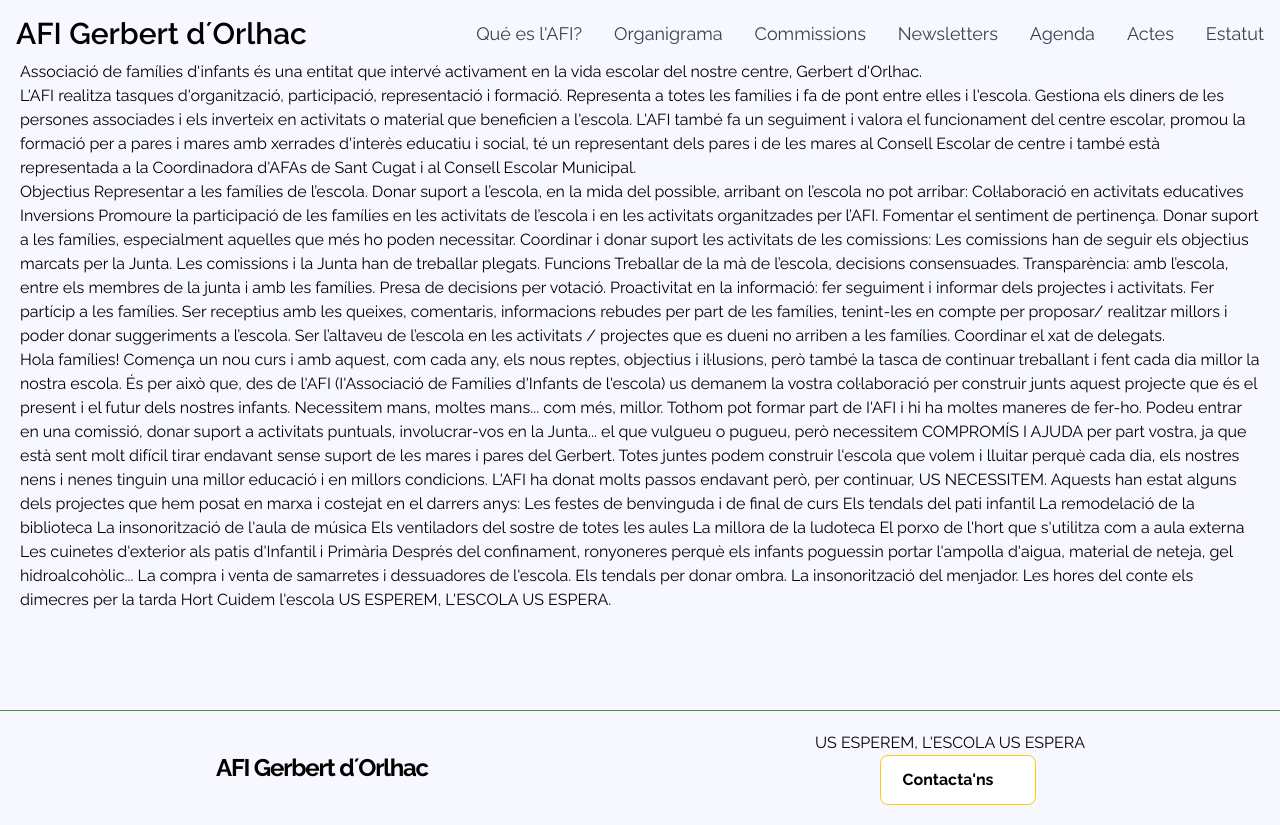
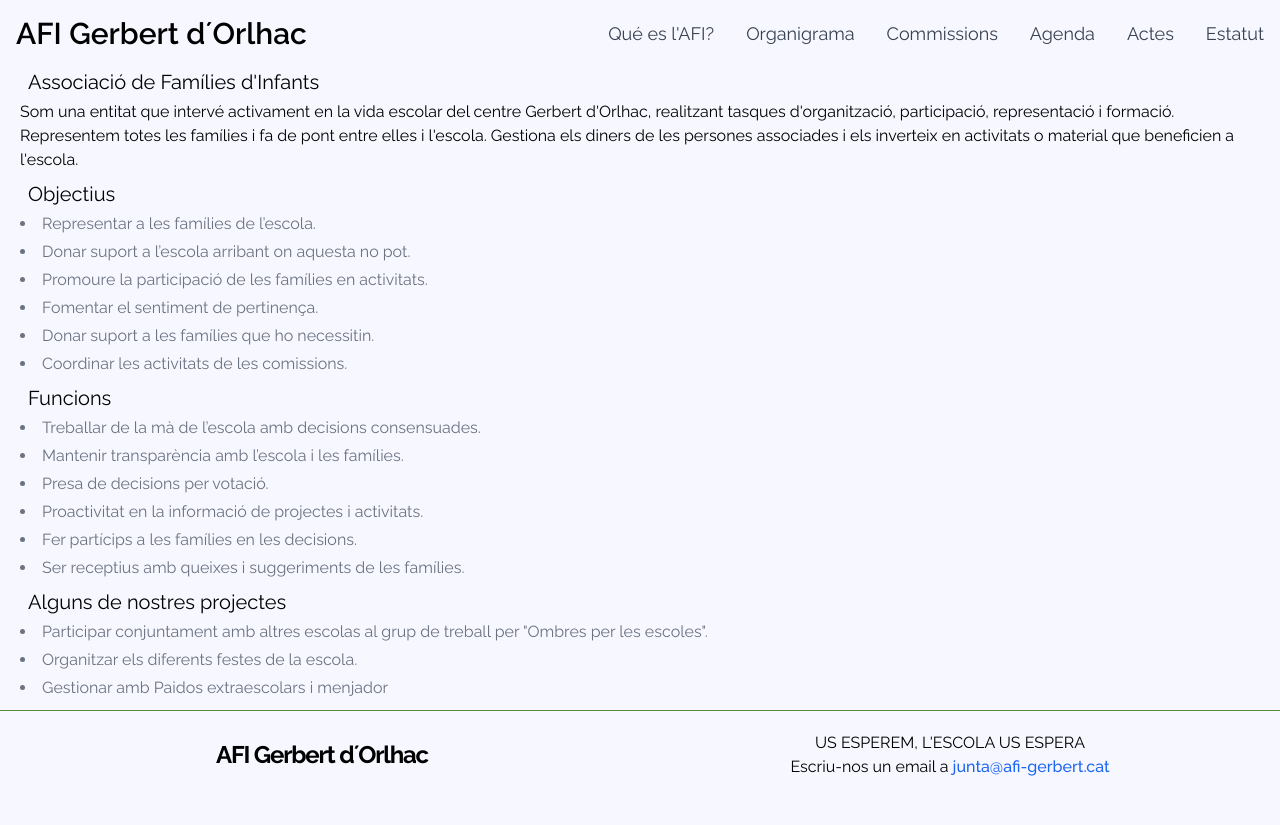
Before and after one commit to riimako/afi-blog, a Next.js app: page /que-es-lafi in a window 1280 px wide. After the commit the page ends 800 px from the top, so only its background shows below. Built offline with nearby package versions, Linux system fonts and the light colour scheme.

Commit message:
fix: remove not working parts

```diff
--- a/src/app/_components/comission-card.tsx
+++ b/src/app/_components/comission-card.tsx
@@ -20,7 +20,7 @@ export function ComissionCard({ title, excerpt, slug }: Readonly<Props>) {
     >
       <h3 className="text-xl leading-snug">{title}</h3>
       <p className="text-md leading-relaxed mb-1">{excerpt}</p>
-      <Button color="blue" className="font-bold">
+      {/* <Button color="blue" className="font-bold">
         Llegir més
         <svg
           className="-mr-1 ml-2 h-4 w-4"
@@ -34,7 +34,7 @@ export function ComissionCard({ title, excerpt, slug }: Readonly<Props>) {
             clipRule="evenodd"
           />
         </svg>
-      </Button>
+      </Button> */}
     </Card>
   );
 }
--- a/src/app/_components/footer.tsx
+++ b/src/app/_components/footer.tsx
@@ -1,6 +1,5 @@
 import Container from "@/app/_components/container";
 import { AFI_NAME } from "../../lib/constants";
-import { Button } from "flowbite-react";
 
 export function Footer() {
   return (
@@ -12,23 +11,11 @@ export function Footer() {
           </h3>
           <div className="flex items-center flex-col  lg:w-1/2">
             <h5>US ESPEREM, L'ESCOLA US ESPERA</h5>
-            <div className="flex flex-col lg:flex-row justify-center items-center lg:pl-4">
-              <Button color="yellow" size="lg" className="font-bold">
-                <a href="mailto:afi.gerbert@gmail.com"> Contacta'ns</a>
-                <svg
-                  className="-mr-1 ml-2 h-4 w-4"
-                  fill="white"
-                  viewBox="0 0 20 20"
-                  xmlns="http://www.w3.org/2000/svg"
-                >
-                  <path
-                    fillRule="evenodd"
-                    d="M10.293 3.293a1 1 0 011.414 0l6 6a1 1 0 010 1.414l-6 6a1 1 0 01-1.414-1.414L14.586 11H3a1 1 0 110-2h11.586l-4.293-4.293a1 1 0 010-1.414z"
-                    clipRule="evenodd"
-                  />
-                </svg>
-              </Button>
-            </div>
+            <h6>
+              Escriu-nos un email a{" "}
+              <a className='font-medium text-blue-600 dark:text-blue-500 hover:underline' href="mailto:junta@afi-gerbert.cat">junta@afi-gerbert.cat</a>
+            </h6>
+
           </div>
         </div>
       </Container>
--- a/src/app/_components/navbar.tsx
+++ b/src/app/_components/navbar.tsx
@@ -66,7 +66,7 @@ const HeaderNav = () => {
         <NavbarLink href="/que-es-lafi">Qué es l'AFI?</NavbarLink>
         <NavbarLink href="/que-es-lafi/organigrama">Organigrama</NavbarLink>
         <NavbarLink href="/comissions">Commissions</NavbarLink>
-        <NavbarLink href="/newsletters">Newsletters</NavbarLink>
+        {/* <NavbarLink href="/newsletters">Newsletters</NavbarLink> */}
         <NavbarLink href="/agenda">Agenda</NavbarLink>
         <NavbarLink href="/actes">Actes</NavbarLink>
         <NavbarLink href="/estatut">Estatut</NavbarLink>
--- a/src/app/_components/twitter.tsx
+++ b/src/app/_components/twitter.tsx
@@ -22,9 +22,9 @@ const Twitter = () => {
   return (
     <div className="flex flex-col md:flex-row md:justify-around mt-8 items-center">
       <Suspense fallback={<TweetSkeleton />}>
+        <TweetPage id={"1795182231566061863"} />
         <TweetPage id={"1786484602380415329"} />
         <TweetPage id={"1785221776303079712"} />
-        <TweetPage id={"1785072111461011967"} />
       </Suspense>
     </div>
   );
--- a/src/app/actes/page.tsx
+++ b/src/app/actes/page.tsx
@@ -21,7 +21,11 @@ export default function Page() {
       </p>
       <Accordion className="mt-4 mb-3">
         <Accordion.Panel>
-          <Accordion.Title className="text-2xl">2023-2024</Accordion.Title>
+          <Accordion.Title className="text-2xl">2024-2025</Accordion.Title>
+          <Accordion.Content className=" bg-white"></Accordion.Content>
+        </Accordion.Panel>
+        <Accordion.Panel>
+          <Accordion.Title className="text-xl">2023-2024</Accordion.Title>
           <Accordion.Content className=" bg-white">
             <iframe
               allow="autoplay"
--- a/src/app/agenda/page.tsx
+++ b/src/app/agenda/page.tsx
@@ -2,12 +2,11 @@ export default function Page() {
   return (
     <div className="googleCalendar">
       <iframe
-        src="https://calendar.google.com/calendar/embed?height=600&wkst=2&ctz=Europe%2FMadrid&bgcolor=%230a3398&showDate=0&showPrint=0&showTabs=0&showCalendars=0&showTz=0&hl=ca&showTitle=0&src=Y29tdW5pY2FjaW8uZ2VyYmVydEBnbWFpbC5jb20&color=%23039BE5"
-        style={{ border: "solid 1px #777" }}
+        src="https://calendar.google.com/calendar/embed?height=600&wkst=2&ctz=Europe%2FMadrid&bgcolor=%2323039b&showTitle=0&showCalendars=0&showTz=0&showTabs=0&showPrint=0&src=Y185ZjZkODY3NzMwMGY4NDVjOTRhYTMzNzY4N2JkODQ5N2Q1ZWVkMmE4MDI0NWUwMmE4YzZiYTMxMjliNThlNzNlQGdyb3VwLmNhbGVuZGFyLmdvb2dsZS5jb20&color=%23AD1457"
         width="800"
         height="600"
+        title="AFI Agenda"
         frameBorder="0"
-        title="Agenda"
         scrolling="no"
       ></iframe>
     </div>
--- a/src/app/que-es-lafi/page.tsx
+++ b/src/app/que-es-lafi/page.tsx
@@ -1,87 +1,73 @@
+import { List } from "flowbite-react";
+
 export default function Page() {
   return (
-    <section>
-      <div>
-        Associació de famílies d'infants és una entitat que intervé activament
-        en la vida escolar del nostre centre, Gerbert d'Orlhac.
-      </div>
-      <p>
-        L'AFI realitza tasques d'organització, participació, representació i
-        formació. Representa a totes les famílies i fa de pont entre elles i
-        l'escola. Gestiona els diners de les persones associades i els inverteix
-        en activitats o material que beneficien a l'escola. L'AFI també fa un
-        seguiment i valora el funcionament del centre escolar, promou la
-        formació per a pares i mares amb xerrades d'interès educatiu i social,
-        té un representant dels pares i de les mares al Consell Escolar de
-        centre i també està representada a la Coordinadora d'AFAs de Sant Cugat
-        i al Consell Escolar Municipal.
-      </p>
-      <p>
+    <>
+      <section className="flex flex-col">
+        <h1 className="mb-1 text-lg md:text-xl md:m-2">
+          Associació de Famílies d'Infants
+        </h1>
+        <p>
+          Som una entitat que intervé activament en la vida escolar del centre
+          Gerbert d'Orlhac, realitzant tasques d'organització, participació,
+          representació i formació.
+        </p>
+        <p>
+          Representem totes les famílies i fa de pont entre elles i l'escola.
+          Gestiona els diners de les persones associades i els inverteix en
+          activitats o material que beneficien a l'escola.
+        </p>
+      </section>
 
-      Objectius
-Representar a les famílies de l’escola.
-Donar suport a l’escola, en la mida del possible, arribant on l’escola no pot arribar:
-Col·laboració en activitats educatives
-Inversions
-Promoure la participació de les famílies en les activitats de l’escola i en les activitats organitzades per l’AFI.
-Fomentar el sentiment de pertinença.
-Donar suport a les famílies, especialment aquelles que més ho poden necessitar.
-Coordinar i donar suport les activitats de les comissions:
-Les comissions han de seguir els objectius marcats per la Junta.
-Les comissions i la Junta han de treballar plegats.
+      <section className="flex flex-col">
+        <h2 className="mb-1 text-lg md:text-xl md:m-2">Objectius</h2>
+        <List>
+          <List.Item>Representar a les famílies de l’escola.</List.Item>
+          <List.Item>
+            Donar suport a l’escola arribant on aquesta no pot.
+          </List.Item>
+          <List.Item>
+            Promoure la participació de les famílies en activitats.
+          </List.Item>
+          <List.Item>Fomentar el sentiment de pertinença.</List.Item>
+          <List.Item>Donar suport a les famílies que ho necessitin.</List.Item>
+          <List.Item>Coordinar les activitats de les comissions.</List.Item>
+        </List>
+      </section>
 
-Funcions
-Treballar de la mà de l’escola, decisions consensuades.
-Transparència: amb l’escola, entre els membres de la junta i amb les famílies.
-Presa de decisions per votació.
-Proactivitat en la informació: fer seguiment i informar dels projectes i activitats.
-Fer partícip a les famílies.
-Ser receptius amb les queixes, comentaris, informacions rebudes per part de les famílies, tenint-les en compte per proposar/ realitzar millors i poder donar suggeriments a l’escola.
-Ser l’altaveu de l’escola en les activitats / projectes que es dueni no arriben a les famílies.
-Coordinar el xat de delegats.
-      </p>
-      <p>Hola famílies!
+      <section className="flex flex-col">
+        <h2 className="mb-1 text-lg md:text-xl md:m-2">Funcions</h2>
+        <List>
+          <List.Item>
+            Treballar de la mà de l’escola amb decisions consensuades.
+          </List.Item>
+          <List.Item>
+            Mantenir transparència amb l’escola i les famílies.
+          </List.Item>
+          <List.Item>Presa de decisions per votació.</List.Item>
+          <List.Item>
+            Proactivitat en la informació de projectes i activitats.
+          </List.Item>
+          <List.Item>Fer partícips a les famílies en les decisions.</List.Item>
+          <List.Item>
+            Ser receptius amb queixes i suggeriments de les famílies.
+          </List.Item>
+        </List>
+      </section>
 
-Comença un nou curs i amb aquest, com cada any, els nous reptes, objectius i il·lusions, però també la tasca de continuar treballant i fent cada dia millor la nostra escola. És per això que, des de l'AFI (I'Associació de Famílies d'Infants de l'escola) us demanem la vostra col·laboració per construir junts aquest projecte que és el present i el futur dels nostres infants.
-
-Necessitem mans, moltes mans... com més, millor. Tothom pot formar part de I'AFI i hi ha moltes maneres de fer-ho. Podeu entrar en una comissió, donar suport a activitats puntuals, involucrar-vos en la Junta... el que vulgueu o pugueu, però necessitem COMPROMÍS I AJUDA per part vostra, ja que està sent molt difícil tirar endavant sense suport de les mares i pares del Gerbert.
-
-Totes juntes podem construir l'escola que volem i lluitar perquè cada dia, els nostres nens i nenes tinguin una millor educació i en millors condicions.
-
-L'AFI ha donat molts passos endavant però, per continuar, US NECESSITEM. Aquests han estat alguns dels projectes que hem posat en marxa i costejat en el darrers anys:
-
-Les festes de benvinguda i de final de curs
-
-Els tendals del pati infantil
-
-La remodelació de la biblioteca
-
-La insonorització de l'aula de música
-
-Els ventiladors del sostre de totes les aules
-
-La millora de la ludoteca
-
-El porxo de l'hort que s'utilitza com a aula externa
-
-Les cuinetes d'exterior als patis d'Infantil i Primària
-
-Després del confinament, ronyoneres perquè els infants poguessin portar l'ampolla d'aigua, material de neteja, gel hidroalcohòlic...
-
-La compra i venta de samarretes i dessuadores de l'escola.
-
-Els tendals per donar ombra.
-
-La insonorització del menjador.
-
-Les hores del conte els dimecres per la tarda
-
-Hort
-
-Cuidem l'escola
-
-US ESPEREM, L'ESCOLA US ESPERA.
-</p>
-    </section>
+      <section className="flex flex-col ">
+        <h2 className="mb-1 text-lg md:text-xl md:m-2">
+          Alguns de nostres projectes
+        </h2>
+        <List>
+          <List.Item>
+            Participar conjuntament amb altres escolas al grup de treball per
+            "Ombres per les escoles".
+          </List.Item>
+          <List.Item>Organitzar els diferents festes de la escola.</List.Item>
+          <List.Item>Gestionar amb Paidos extraescolars i menjador</List.Item>
+        </List>
+      </section>
+    </>
   );
 }
--- /dev/null
+++ b/src/app/serveis/page.tsx
@@ -0,0 +1,4 @@
+export default function Page() {
+  return null;
+  //return (habría que poner un apartado de serveis o algo así y que podamos indicar que servicios ofrece AFI a través de PAidos y que salga lo que se paga desde el recibo del medio dia sin indicar lectivo)
+}
```
Also changed, not shown: _posts/nou-web.md (added, +7 -0 lines), public/assets/img/junta.png.
